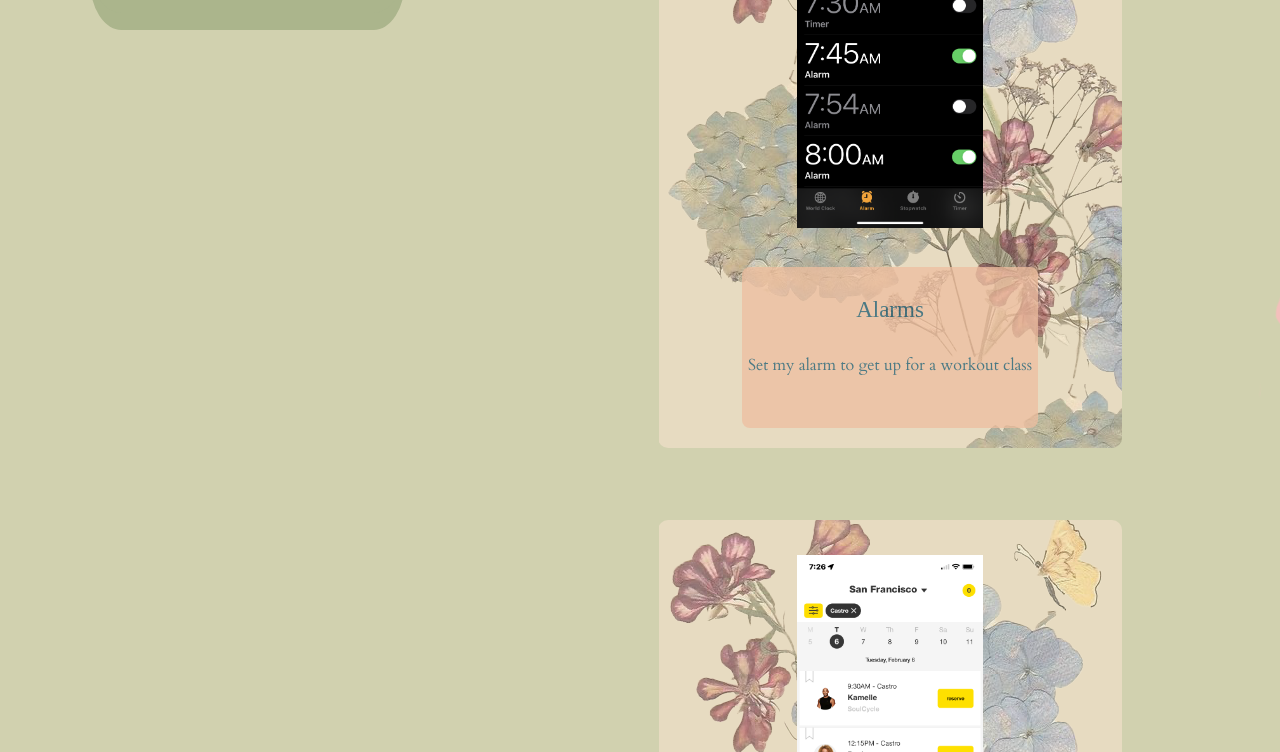
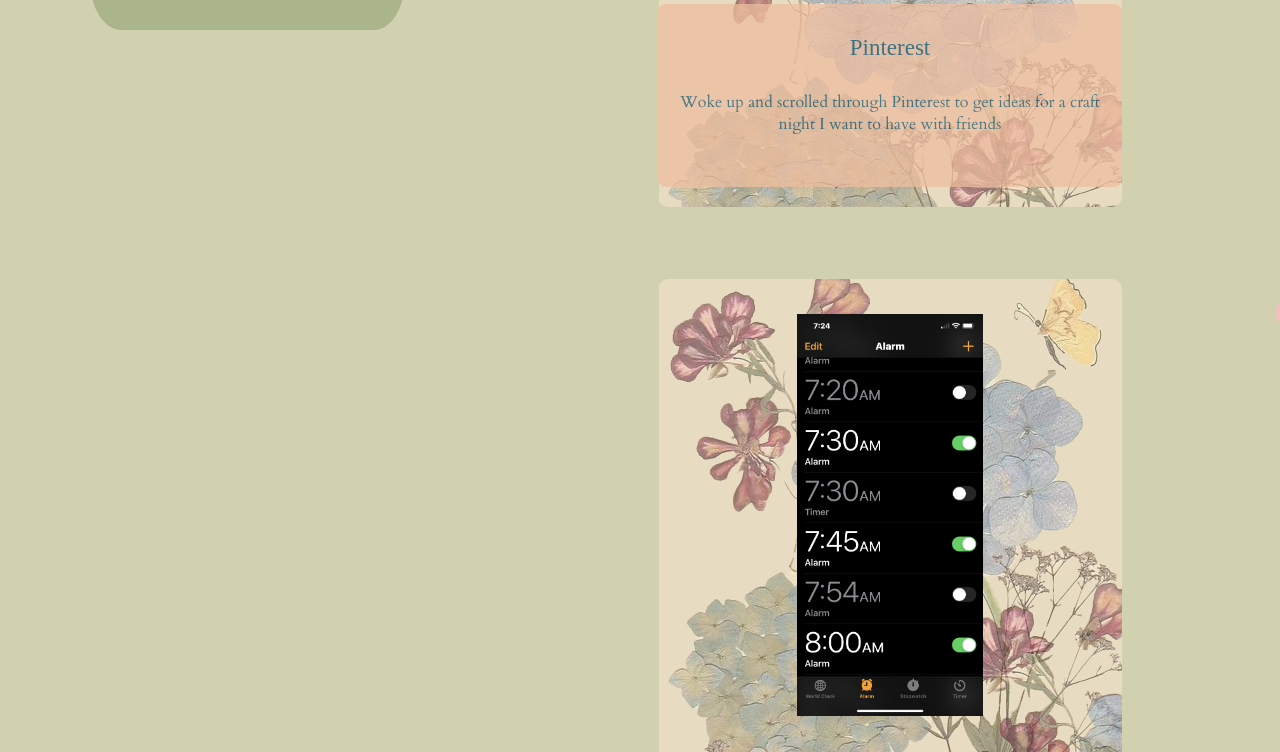
Before and after one commit to kennedybird/thefeed, a plain HTML site: page thefeed/thefeed.html in a window 1280 px wide. Shown: the part 745-1497 px from the top of the page. Drawn offline with Linux system fonts and the light colour scheme; a web font is replaced by a local one.

Commit message:
Update thefeed.html

```diff
--- a/thefeed/thefeed.html
+++ b/thefeed/thefeed.html
@@ -35,12 +35,27 @@
     <div class="center">
         <div class="bringhercenter">
             <section id="entrywrapper">
+
+                    <img src="img/pinterest.png" alt="Pinterest">
+                    <section>
+                        <div class="backgroundtextbox">
+                            <h4>Pinterest</h4>
+                            <p class="paragraph">Woke up and scrolled through Pinterest to get ideas for a craft night I want to have with friends</p>
+                            <br></br>
+                        </div>
+                    </section>
+                </section>
+
+                <br></br>
+                <br></br>
+
+                <section id="entrywrapper">
                 <img src="img/alarms.png" alt="Alarms">
 
                 <section>
                     <div class="backgroundtextbox">
                         <h4>Alarms</h4>
-                        <p class="paragraph">Set my alarm to get up for a workout class</p>
+                        <p class="paragraph">My alarms finally woke me up</p>
                         <br></br>
                     </div>
                 </section>
@@ -85,20 +100,6 @@
             <div class="backgroundtextbox">
                 <h4>Cozy Bed</h4>
                 <p class="paragraph">Sent my friend a photo of my bed all pretty for when I got home</p>
-                <br></br>
-            </div>
-        </section>
-    </section>
-
-    <br></br>
-    <br></br>
-
-    <section id="entrywrapper">
-        <img src="img/pinterest.png" alt="Pinterest">
-        <section>
-            <div class="backgroundtextbox">
-                <h4>Pinterest</h4>
-                <p class="paragraph">Scrolled through Pinterest to get ideas for a craft night I want to have with friends</p>
                 <br></br>
             </div>
         </section>
```
